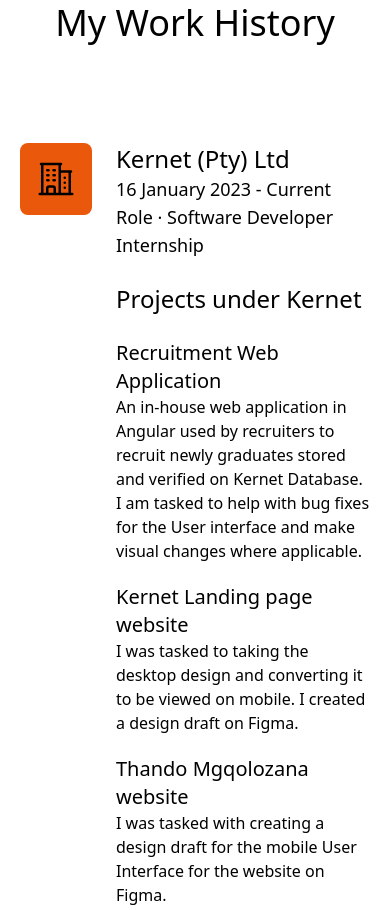
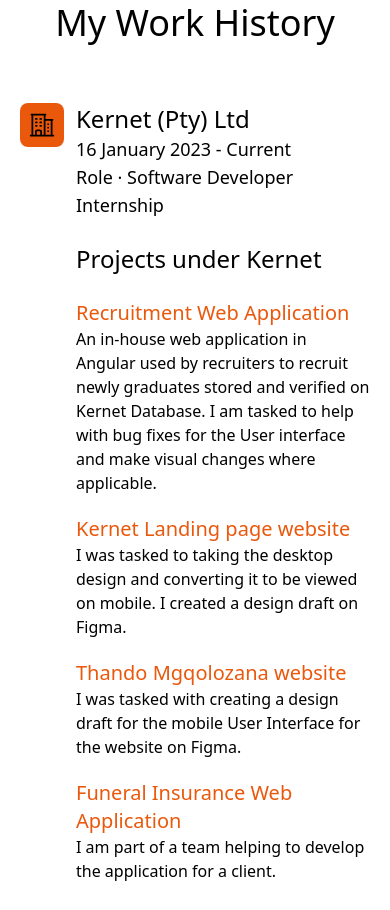
Before and after one commit to sonwabileIT/my-portfolio, a website: page public/index.html in a window 390 px wide. Shown: the part 897-1807 px from the top of the page. Drawn offline with Linux system fonts and the light colour scheme.

Commit message:
feat: work history responsive features

```diff
--- a/public/index.html
+++ b/public/index.html
@@ -101,15 +101,15 @@
     <section>
         <div class="mx-auto max-w-screen-xl my-10">
             <div class="md:mx-12">
-                <h2 class="text-center text-4xl mb-20">My Work History</h2>
+                <h2 class="text-center text-4xl mb-10">My Work History</h2>
                 <ol class="relative space-y-5" >
                     <li class=" p-5 rounded-md">
-                        <span class=" p-4 bg-orange-600 absolute flex items-center rounded-lg">
-                            <svg xmlns="http://www.w3.org/2000/svg" fill="none" viewBox="0 0 24 24" stroke-width="1.5" stroke="currentColor" class="w-10 h-10 shrink-0">
+                        <span class=" p-2 md:p-4 bg-orange-600 absolute flex items-center rounded-lg">
+                            <svg xmlns="http://www.w3.org/2000/svg" fill="none" viewBox="0 0 24 24" stroke-width="1.5" stroke="currentColor" class=" w-7 h-7 md:w-10 md:h-10 shrink-0 ">
                             <path stroke-linecap="round" stroke-linejoin="round" d="M2.25 21h19.5m-18-18v18m10.5-18v18m6-13.5V21M6.75 6.75h.75m-.75 3h.75m-.75 3h.75m3-6h.75m-.75 3h.75m-.75 3h.75M6.75 21v-3.375c0-.621.504-1.125 1.125-1.125h2.25c.621 0 1.125.504 1.125 1.125V21M3 3h12m-.75 4.5H21m-3.75 3.75h.008v.008h-.008v-.008Zm0 3h.008v.008h-.008v-.008Zm0 3h.008v.008h-.008v-.008Z" />
                             </svg>
                         </span>
-                        <div class="pl-24">
+                        <div class=" pl-14 md:pl-24">
                             <h3 class="text-2xl">Kernet (Pty) Ltd</h3>
                             <h4 class="text-lg">16 January 2023 - Current</h4>
                             <h4 class="text-lg">Role · Software Developer Internship</h4>
@@ -118,21 +118,21 @@
                             <br/>
                             <ul class="space-y-5">
                                 <li>
-                                    <h2 class="text-xl">Recruitment Web Application</h2>
+                                    <h2 class="text-xl text-orange-600">Recruitment Web Application</h2>
                                     <p>An in-house web application in Angular used by recruiters to recruit newly graduates stored and verified on Kernet Database. I am tasked to help with bug fixes for the User interface and make visual changes where applicable.</p>
                                 </li>
                                 <li>
-                                    <h2 class="text-xl">Kernet Landing page website</h2>
+                                    <h2 class="text-xl text-orange-600">Kernet Landing page website</h2>
                                     <p>
                                         I was tasked to taking the desktop design and converting it to be viewed on mobile. I created a design draft on Figma.
                                     </p>
                                 </li>
                                 <li>
-                                    <h2 class="text-xl">Thando Mgqolozana website</h2>
+                                    <h2 class="text-xl text-orange-600">Thando Mgqolozana website</h2>
                                     <p>I was tasked with creating a design draft for the mobile User Interface for the website on Figma.</p>
                                 </li>
                                 <li>
-                                    <h2 class="text-xl">Funeral Insurance Web Application</h2>
+                                    <h2 class="text-xl text-orange-600">Funeral Insurance Web Application</h2>
                                     <p>I am part of a team helping to develop the application for a client.</p>
                                 </li>
                             </ul>
```
Also changed, not shown: public/output.css. Lines whose indentation alone changed are shown as unchanged.
